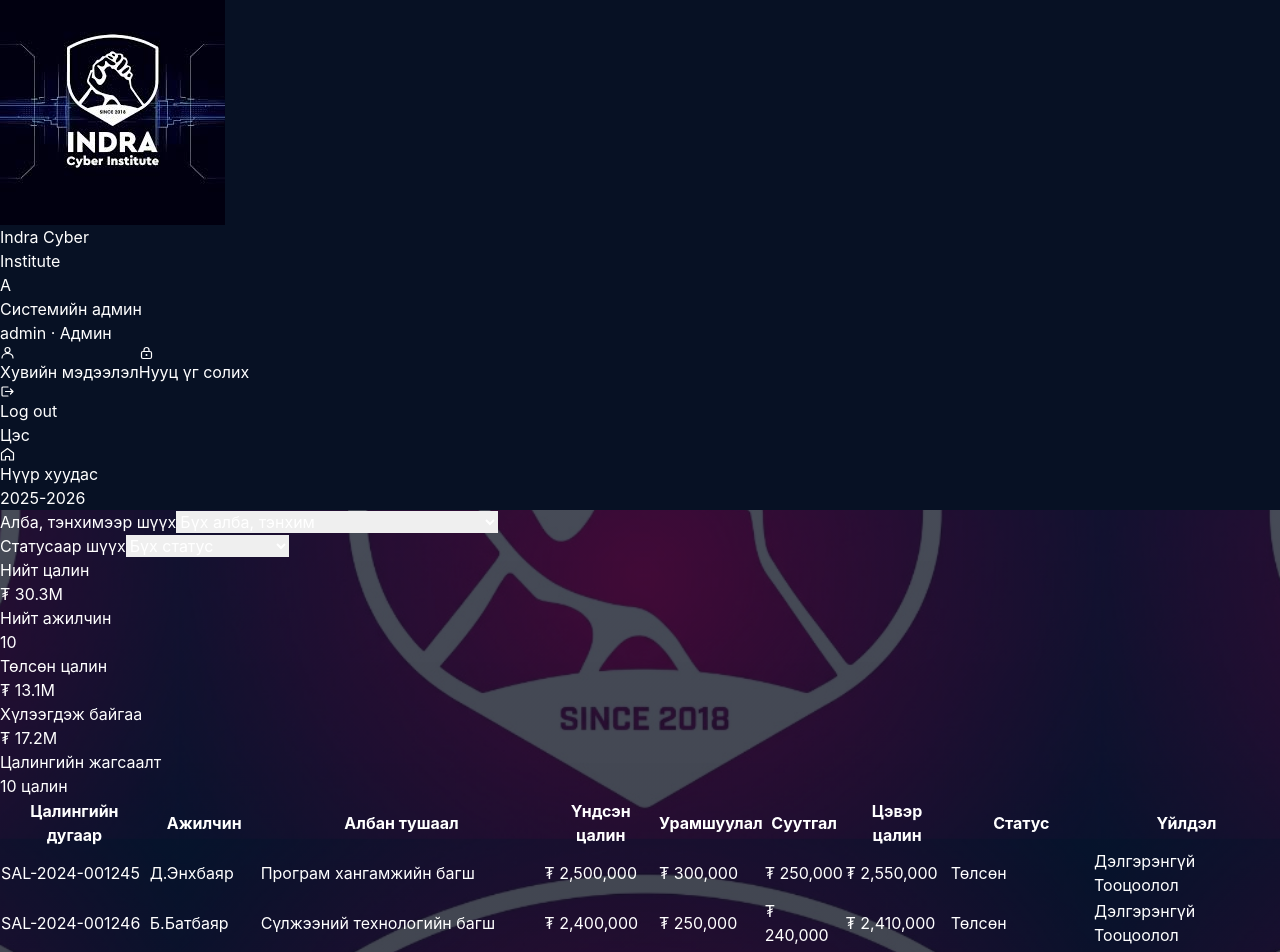
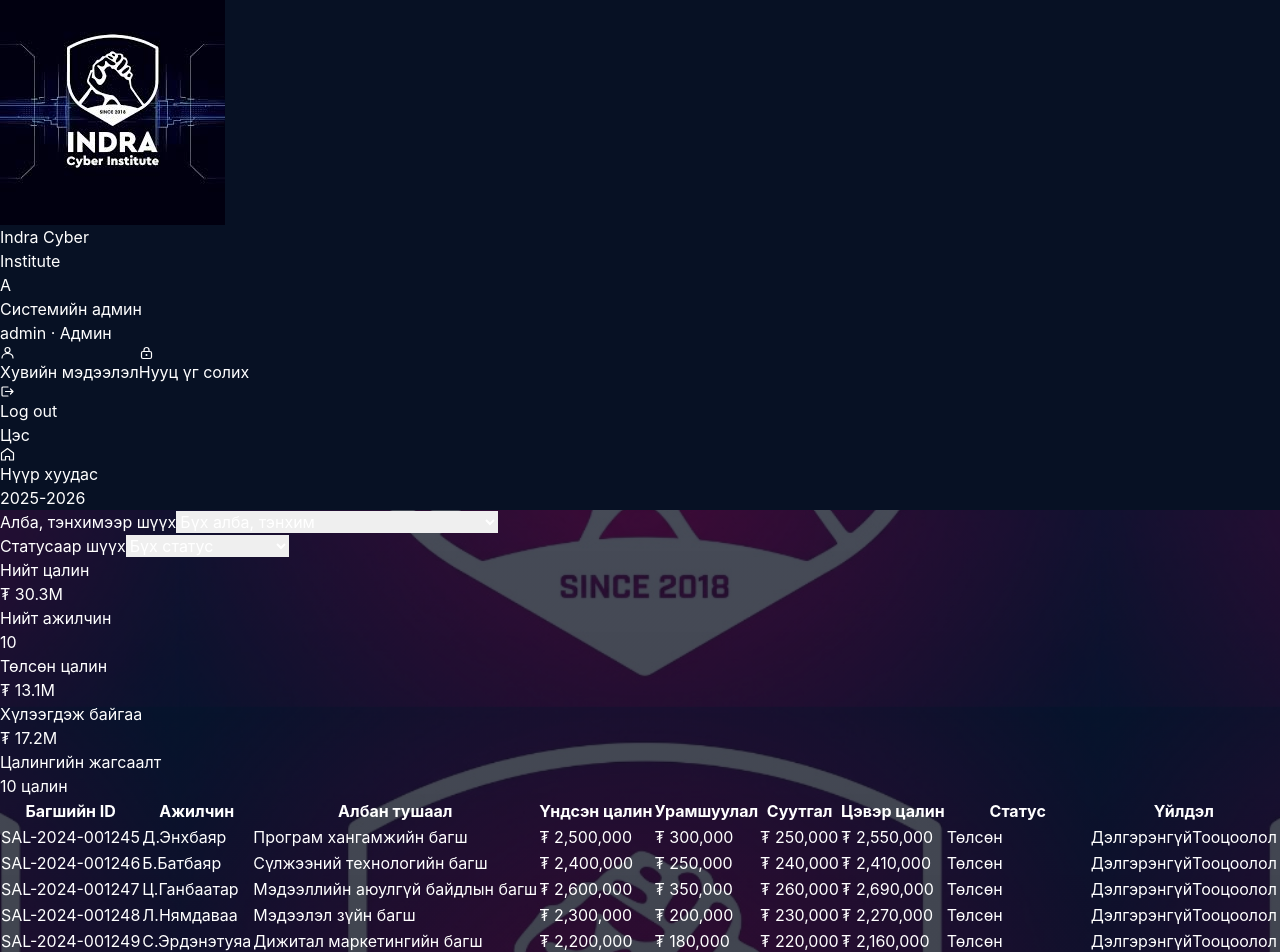
Before and after one commit to skrall1126-cyber/diplom, a Next.js app: page /admin/staff-salaries in a window 1280 px wide. Shown: the top 952 px of the page. Built offline with nearby package versions, Linux system fonts and the light colour scheme.

Commit message:
Tsalingiin dugaar baganiig Bagshiin ID bolgov

```diff
--- a/app/admin/staff-salaries/page.tsx
+++ b/app/admin/staff-salaries/page.tsx
@@ -397,7 +397,7 @@ export default function StaffSalaries() {
                 <table className="w-full">
                   <thead>
                     <tr className="border-b border-white/10">
-                      <th className="pb-3 text-left text-sm font-medium text-white/50">Цалингийн дугаар</th>
+                      <th className="pb-3 text-left text-sm font-medium text-white/50">Багшийн ID</th>
                       <th className="pb-3 text-left text-sm font-medium text-white/50">Ажилчин</th>
                       <th className="pb-3 text-left text-sm font-medium text-white/50">Албан тушаал</th>
                       <th className="pb-3 text-left text-sm font-medium text-white/50">Үндсэн цалин</th>
```
